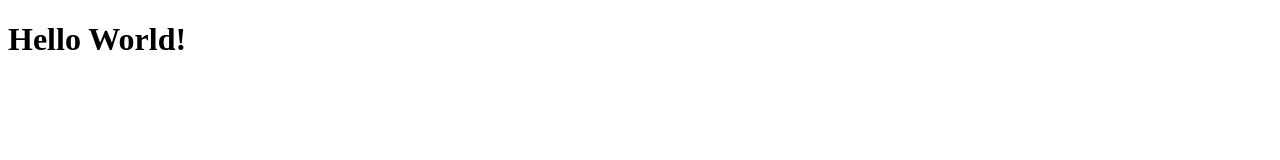
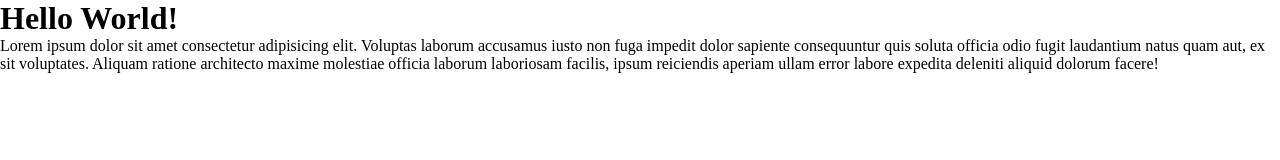
Before and after one commit to ahmad8798/dummyProject, a plain HTML site: page index.html in a window 1280 px wide. Drawn offline with Linux system fonts and the light colour scheme.

Commit message:
added style sheet and add paragraph in index.html file

```diff
--- a/index.html
+++ b/index.html
@@ -4,8 +4,10 @@
     <meta charset="UTF-8">
     <meta name="viewport" content="width=device-width, initial-scale=1.0">
     <title>Document</title>
+    <link rel="stylesheet" href="./style.css">
 </head>
 <body>
     <h1>Hello World!</h1>
+    <p>Lorem ipsum dolor sit amet consectetur adipisicing elit. Voluptas laborum accusamus iusto non fuga impedit dolor sapiente consequuntur quis soluta officia odio fugit laudantium natus quam aut, ex sit voluptates. Aliquam ratione architecto maxime molestiae officia laborum laboriosam facilis, ipsum reiciendis aperiam ullam error labore expedita deleniti aliquid dolorum facere!</p>
 </body>
 </html>
--- /dev/null
+++ b/style.css
@@ -0,0 +1,4 @@
+*{
+    margin: 0;
+    padding: 0;
+}
```
